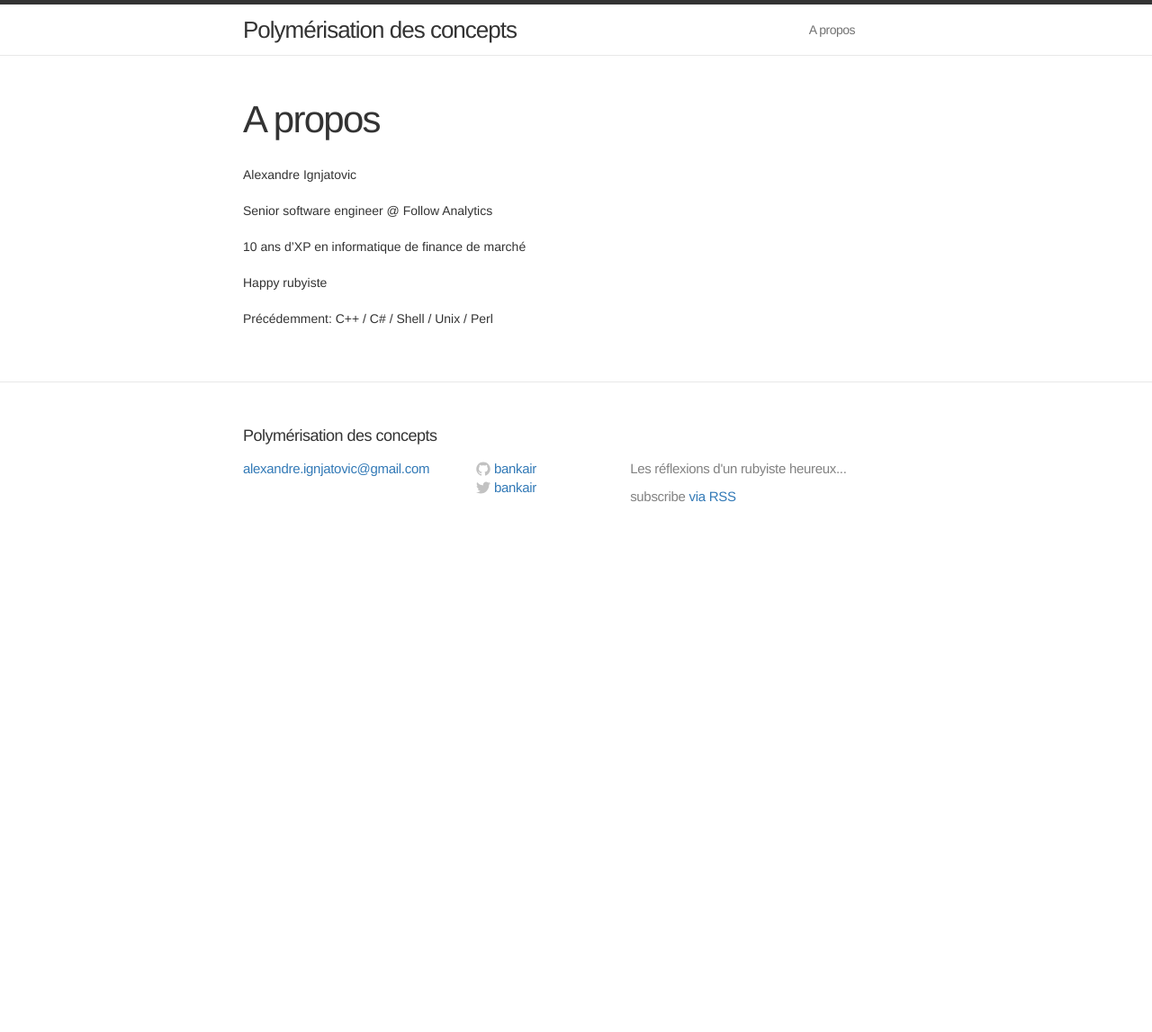
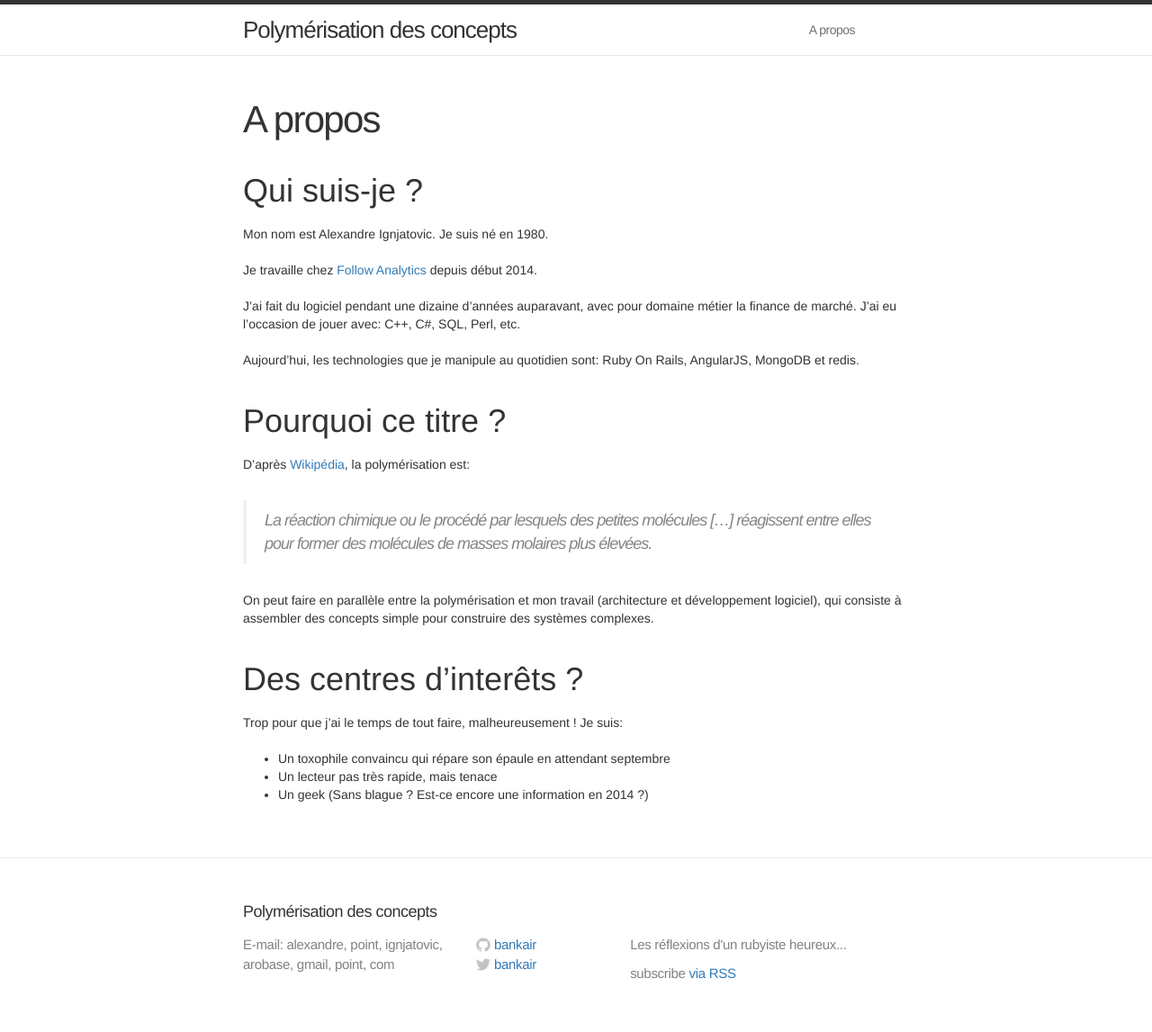
Before and after one commit to bankair/blog, a Jekyll site: the page built from about.md, in a window 1280 px wide. Shown: the whole page at 90% size. Built offline with Jekyll 4.4.1, drawn with Linux system fonts in a browser that asks for light colours; nearby versions of some CDN libraries; before the commit the page ends 900 px from its top, so only the background shows below that.

Commit message:
About update

```diff
--- a/_config.yml
+++ b/_config.yml
@@ -1,6 +1,6 @@
 # Site settings
 title: Polymérisation des concepts
-email: alexandre.ignjatovic@gmail.com
+email: alexandre, point, ignjatovic, arobase, gmail, point, com
 description: "Les réflexions d'un rubyiste heureux..."
 baseurl: ""
 username: bankair
--- a/_includes/footer.html
+++ b/_includes/footer.html
@@ -6,7 +6,7 @@
 
     <div class="footer-col-1 column">
       <ul>
-        <li><a href="mailto:{{ site.email }}">{{ site.email }}</a></li>
+        <li>E-mail: {{ site.email }}</li>
       </ul>
     </div>
 
--- a/about.md
+++ b/about.md
@@ -4,12 +4,29 @@
 permalink: /about/
 ---
 
-Alexandre Ignjatovic
+# Qui suis-je ?
 
-Senior software engineer @ Follow Analytics
+Mon nom est Alexandre Ignjatovic. Je suis né en 1980.
 
-10 ans d'XP en informatique de finance de marché
+Je travaille chez [Follow Analytics](http://followanalytics.com) depuis début 2014.
 
-Happy rubyiste
+J'ai fait du logiciel pendant une dizaine d'années auparavant, avec pour domaine métier la finance de marché. J'ai eu l'occasion de jouer avec: C++, C#, SQL, Perl, etc.
 
-Précédemment: C++ / C# / Shell / Unix / Perl
+Aujourd'hui, les technologies que je manipule au quotidien sont: Ruby On Rails, AngularJS, MongoDB et redis.
+
+# Pourquoi ce titre ?
+
+D'après [Wikipédia](http://fr.wikipedia.org/wiki/Polymérisation), la polymérisation est:
+
+> La réaction chimique ou le procédé par lesquels des petites molécules [...] réagissent entre elles pour former des molécules de masses molaires plus élevées.
+
+
+On peut faire en parallèle entre la polymérisation et mon travail (architecture et développement logiciel), qui consiste à assembler des concepts simple pour construire des systèmes complexes.
+
+# Des centres d'interêts ?
+
+Trop pour que j'ai le temps de tout faire, malheureusement ! Je suis:
+
+* Un toxophile convaincu qui répare son épaule en attendant septembre
+* Un lecteur pas très rapide, mais tenace
+* Un geek (Sans blague ? Est-ce encore une information en 2014 ?)
```
